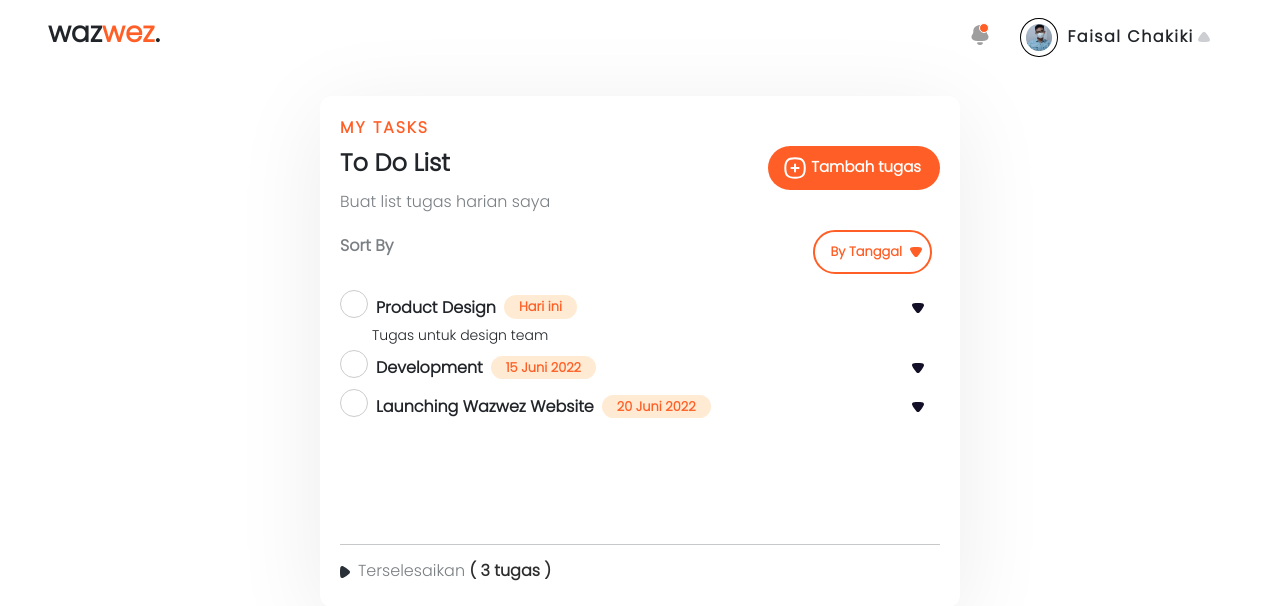
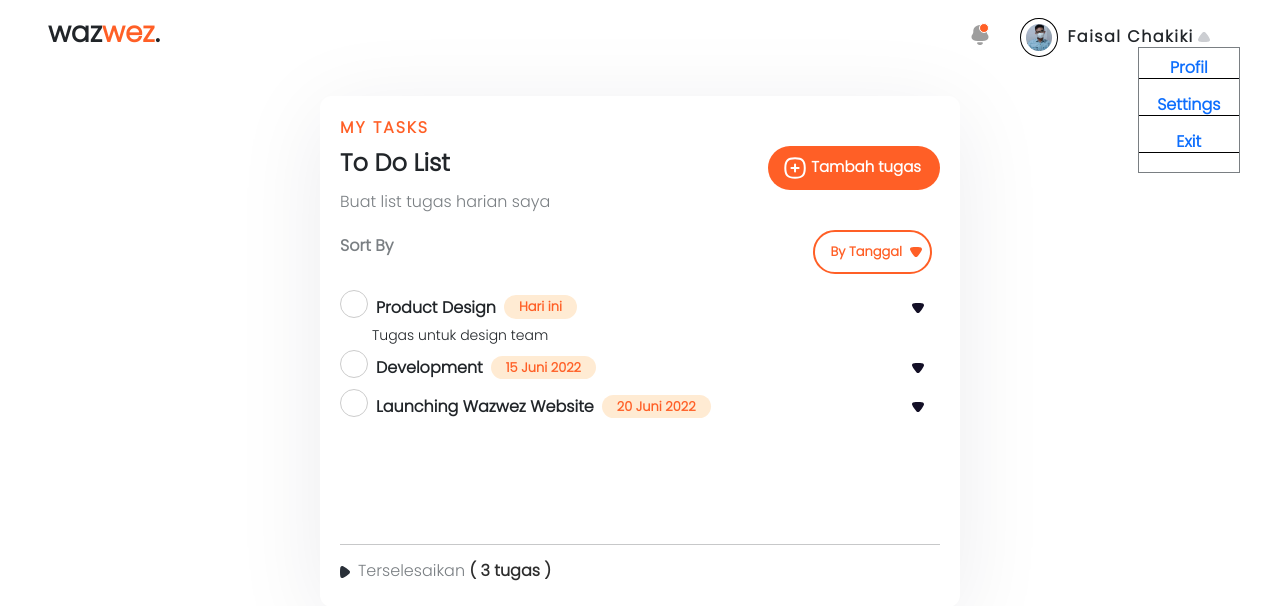
Before and after one commit to faisalchakiki/New, a PHP site: page / in a window 1280 px wide, after a click that opens the changed part. Shown: the top 606 px of the page. Run offline with PHP 8.4, Linux system fonts and the light colour scheme.

Commit message:
add and change

```diff
--- a/full-style.css
+++ b/full-style.css
@@ -44,6 +44,7 @@ img {
   display: flex;
   justify-content: center;
   align-items: center;
+  position: relative;
 }
 .left-content .icon-user {
   width: 40px;
@@ -51,19 +52,6 @@ img {
   border: 1px solid rgb(255, 255, 255);
   border-radius: 50%;
   transition: 0.5s;
-}
-.left-content .icon-user:hover {
-  background: linear-gradient(
-    60deg,
-    #f79533,
-    #f37055,
-    #ff4479,
-    #a166ab,
-    #4eeaff,
-    #1098ad,
-    #07b39b,
-    #1ffa56
-  );
 }
 .left-content .icon-user img {
   width: 100%;
@@ -75,6 +63,31 @@ img {
   font-weight: 600;
   letter-spacing: 1.5px;
 }
+/* item dropdown user */
+.item-dropdown-user{
+  position: absolute;
+  font-weight: 600;
+  border: 1px solid #7a7f83;
+  text-align: center;
+  padding: 10px 50px 3px;
+  top: 30px;
+  right:-30px;
+  background-color: white;
+}
+.item-dropdown-user a{
+  text-decoration: none;
+  line-height: 0;
+}
+.item-dropdown-user p{
+  border-bottom: 1px solid black;
+  padding: 10px;
+  margin-right:-50px;
+  margin-left:-50px;
+}
+.item-dropdown-user a:hover{
+  font-family: "Courier New", Courier, monospace;
+}
+
 /* Main Style */
 main .container {
   height: 100%;
@@ -406,4 +419,11 @@ main .container-respons-add-tugas input[type="text"] {
     width: 45px;
     height: 45px;
   }
+  .item-dropdown-user{
+    text-align: center;
+    top: 50px;
+    right:-60px;
+    background-color: white;
+    z-index: 99999;
+  }
 }
--- a/index.html
+++ b/index.html
@@ -54,16 +54,29 @@
                     id="down-user"
                     class="icon-dropdown"
                     src="asset/dropdown.svg"
-                    onclick="uncheklistTugas('down-user','up-user')"
+                    onclick="uncheklistTugas('down-user','up-user','item-drop-user')"
                   />
                   <img
                     id="up-user"
                     class="icon-dropup hidden"
                     src="asset/arrow-up.svg"
-                    onclick="uncheklistTugas('down-user','up-user')"
+                    onclick="uncheklistTugas('down-user','up-user','item-drop-user')"
                   />
                 </div>
               </div>
+              <!-- item dropdown user -->
+              <div class="item-dropdown-user hidden" id="item-drop-user">
+                <a href="">
+                  <p>Profil</p>
+                </a>
+                <a href="">
+                  <p>Settings</p>
+                </a>
+                <a href="">
+                  <p>Exit</p>
+                </a>
+              </div>
+              <!-- End item dropdown user -->
             </div>
           </div>
         </div>
@@ -143,7 +156,7 @@
             <div class="add-time-tugas ms-5">
               <img class="mb-3" src="../asset/calendar.svg" />
               <p class="ms-2">
-                <input type="text" placeholder="Tanggal & Waktu" required>
+                <input placeholder="Tanggal & Waktu" type="text" onfocus="(this.type='date')" id="date">
               </p>
               <button
                 class="btn-chek d-flex justify-content-center align-items-center"
```
Also changed, not shown: script.js (line endings or trailing spaces).
